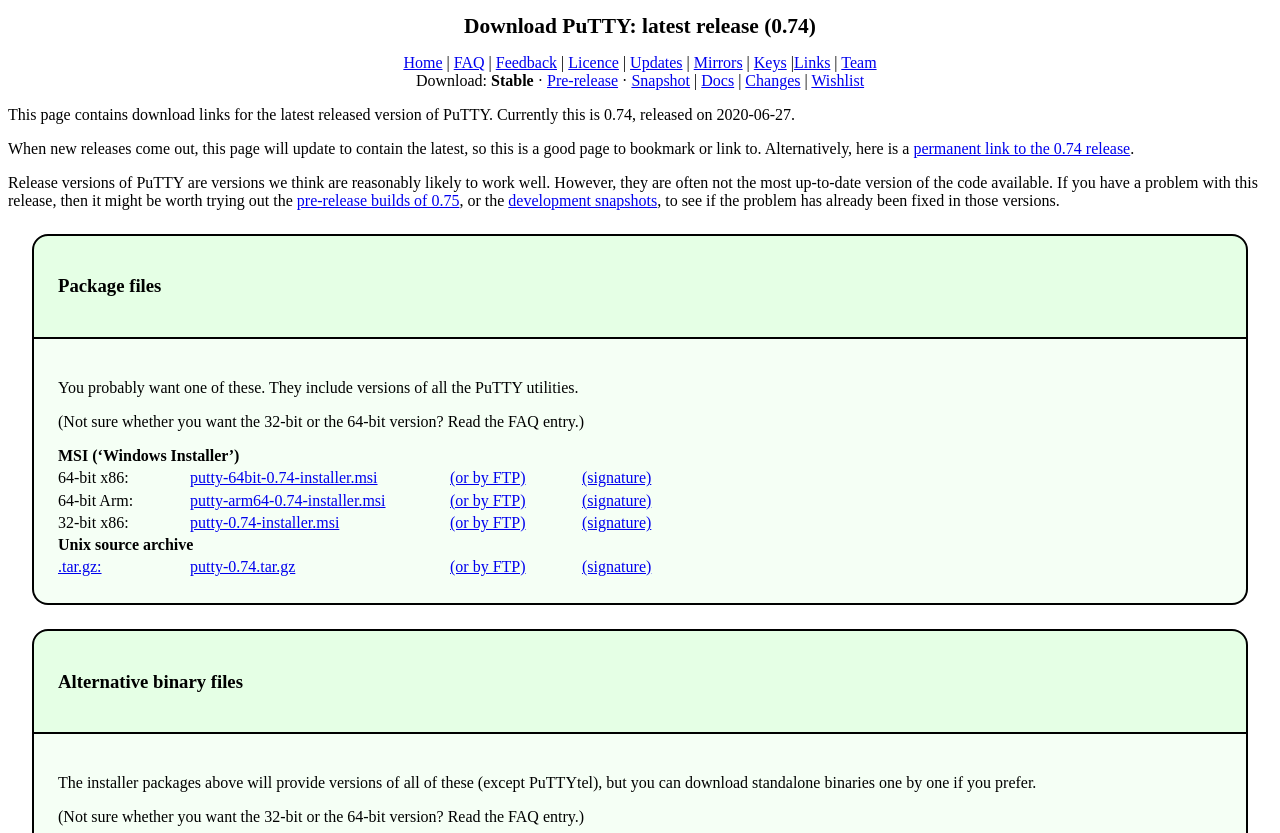
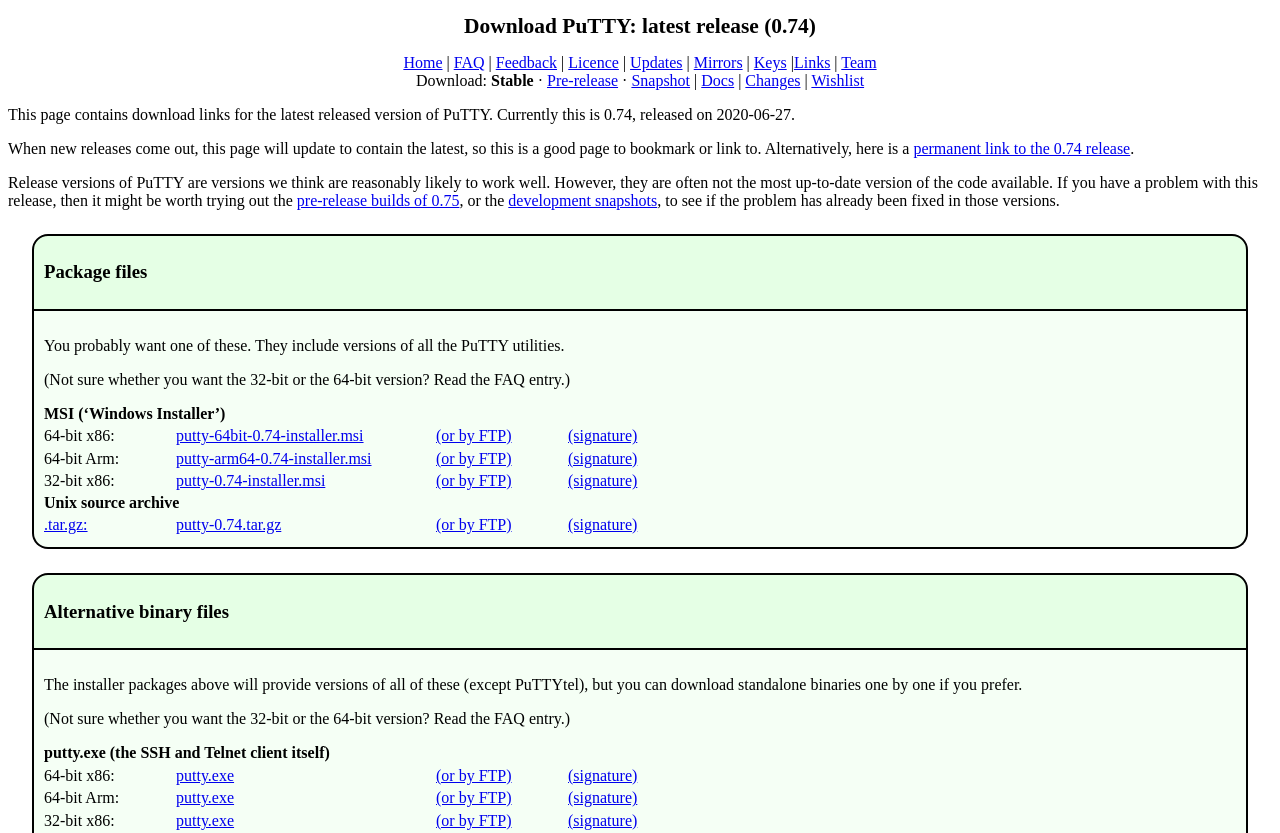
Before and after one commit to kempie12/web-platform-eszhr6, a plain HTML site: page index.html in a window 1280 px wide. Shown: the top 833 px of the page. Drawn offline with Linux system fonts and the light colour scheme.

Commit message:
1 file modified

```diff
--- a/index.html
+++ b/index.html
@@ -26,20 +26,20 @@
           -webkit-border-top-right-radius: 1em;
           -webkit-border-top-left-radius: 1em;
           margin: 24px;
-          padding: 24px;
+          padding: 10px;
           border: 2px solid black;
           margin-bottom: 0;
         }
         section{
           margin: 24px;
-          padding: 24px;
+          padding: 10px;
           border: 2px solid black;
           margin-bottom: 0;
         }
         .bottom{
           background-color: rgba(0,255,0,0.04);
           margin: 24px;
-          padding: 24px;
+          padding: 10px;
           border: 2px solid black;
           border-top: 0;
           margin-top: 0;
```
